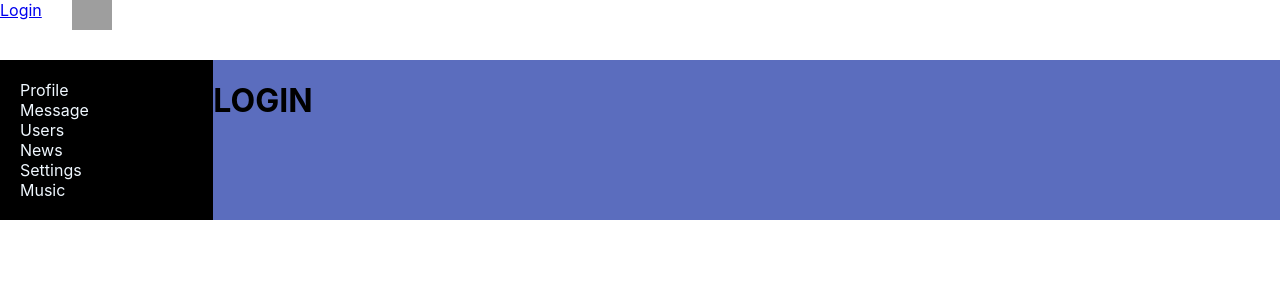
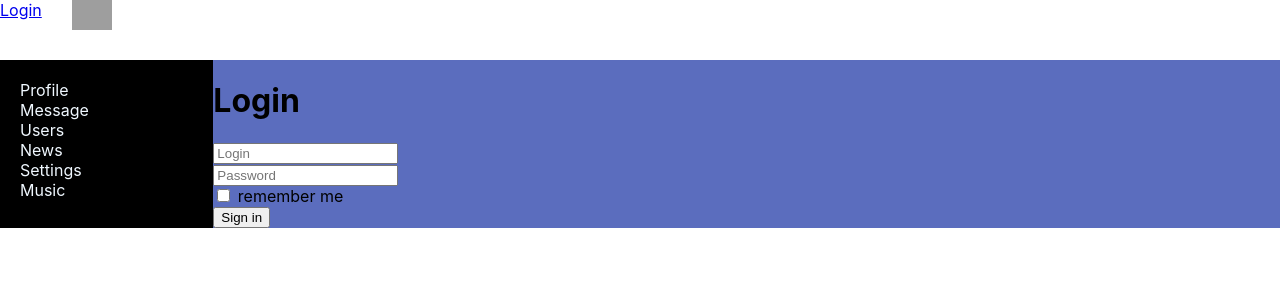
Before and after one commit to dea1d/react_social_network, a React (Create React App) app: page /login in a window 1280 px wide. Shown: the top 300 px of the page. Built offline with nearby package versions, Linux system fonts and the light colour scheme; no server answers; grey boxes are pictures that could not be loaded.

Commit message:
took
login

```diff
--- a/package.json
+++ b/package.json
@@ -10,6 +10,7 @@
     "react-router-dom": "^5.1.2",
     "react-scripts": "3.1.2",
     "redux": "^4.0.4",
+    "redux-form": "^8.2.6",
     "redux-thunk": "^2.3.0"
   },
   "scripts": {
--- a/src/components/Login/Login.jsx
+++ b/src/components/Login/Login.jsx
@@ -1,9 +1,41 @@
 import React from 'react'
+import { reduxForm, Field } from 'redux-form'
 
 
-const login = (props) => {
-    return <h1>LOGIN</h1>
-
+const LoginForm = (props) => {
+    return (
+        <form onSubmit={props.handleSubmit}>
+            <div>
+                <Field placeholder={'Login'} component={'input'} name={'login'} />
+            </div>
+            <div>
+                <Field placeholder={'Password'} component={'input'} name={'password'} />
+            </div>
+            <div>
+                <Field type={'checkbox'} component={'input'} name={'remember'} /> remember me
+            </div>
+            <div>
+                <button>Sign in</button>
+            </div>
+        </form>
+    )
 }
 
-export default login
+const RedxLoginForm = reduxForm({
+    // a unique name for the form
+    form: 'login'
+})(LoginForm)
+
+
+const Login = (props) => {
+    const onSubmit = (formData) => {
+        console.log(formData)
+    }
+    return <div>
+        <h1>Login</h1>
+        <RedxLoginForm onSubmit={onSubmit} />
+    </div>
+}
+
+
+export default Login
--- a/src/components/Profile/ProfileContainer.jsx
+++ b/src/components/Profile/ProfileContainer.jsx
@@ -23,8 +23,8 @@ let mapDispatchToProps = (dispatch) => {
         setProfile: (userId) => {
             dispatch(setProfileThunkCreator(userId))
         },
-        setStatus: (status) => {
-            dispatch(setStatusThunkCreator(status))
+        setStatus: (userId) => {
+            dispatch(setStatusThunkCreator(userId))
         },
         updateStatus: (status) => {
             dispatch(updateStatusThunkCreator(status))
--- a/src/rest-api/api.js
+++ b/src/rest-api/api.js
@@ -30,11 +30,9 @@ export const userAPI = {
 export const profileAPI = {
     getProfile(userId) {
         return instance.get('profile/' + userId)
-            .then(response => { return response.data })
     },
     getStatus(userId) {
         return instance.get('profile/status/' + userId)
-            .then(response => { return response.data })
     },
     updateStatus(status) {
         return instance.put('profile/status', { status: status }
--- a/src/static/profileReducer.js
+++ b/src/static/profileReducer.js
@@ -79,34 +79,29 @@ export const setStatusProfileActionCreator = (status) => {
 
 
 
-export const setProfileThunkCreator = (userId) => {
-    return (dispatch) => {
-        userAPI.getProfile(userId).then(data => {
-            dispatch(setUserProfileActionCreator(data));
+export const setProfileThunkCreator = (userId) => (dispatch) => {
+    userAPI.getProfile(userId).then(response => {
+        dispatch(setUserProfileActionCreator(response.data));
     });
 }
 
-}
-
-export const setStatusThunkCreator = (status) => {
-    return (dispatch) => {
-        profileAPI.getStatus(status).then(response => {
+export const setStatusThunkCreator = (userId) => (dispatch) => {
+    profileAPI.getStatus(userId).then(response => {
         dispatch(setStatusProfileActionCreator(response.data))
 
     })
 }
-}
 
-export const updateStatusThunkCreator = (status) => {
-    return (dispatch) => {
+
+export const updateStatusThunkCreator = (status) => (dispatch) => {
     profileAPI.updateStatus(status).then(response => {
         if (response.data.resultCode === 0) {
-                dispatch(setStatusProfileActionCreator(response.data))
+            dispatch(setStatusProfileActionCreator(status))
         }
 
     })
 }
-}
+
 
 
 export default profileReducer;
--- a/src/static/redux-store.js
+++ b/src/static/redux-store.js
@@ -5,6 +5,7 @@ import sidebarReducer from "./sidebarReducer";
 import usersReducer from "./usersReducer";
 import authReducer from "./authReducer";
 import thunkMiddleware from 'redux-thunk'
+import { reducer as formReducer } from 'redux-form'
 
 let reducers = combineReducers(
     {
@@ -13,6 +14,7 @@ let reducers = combineReducers(
         sidebar: sidebarReducer,
         usersPage: usersReducer,
         auth: authReducer,
+        form: formReducer,
     }
 );
 
```
Also changed, not shown: 1 other file (tests, documents, lock files or other folders). Lines whose indentation alone changed are shown as unchanged.
